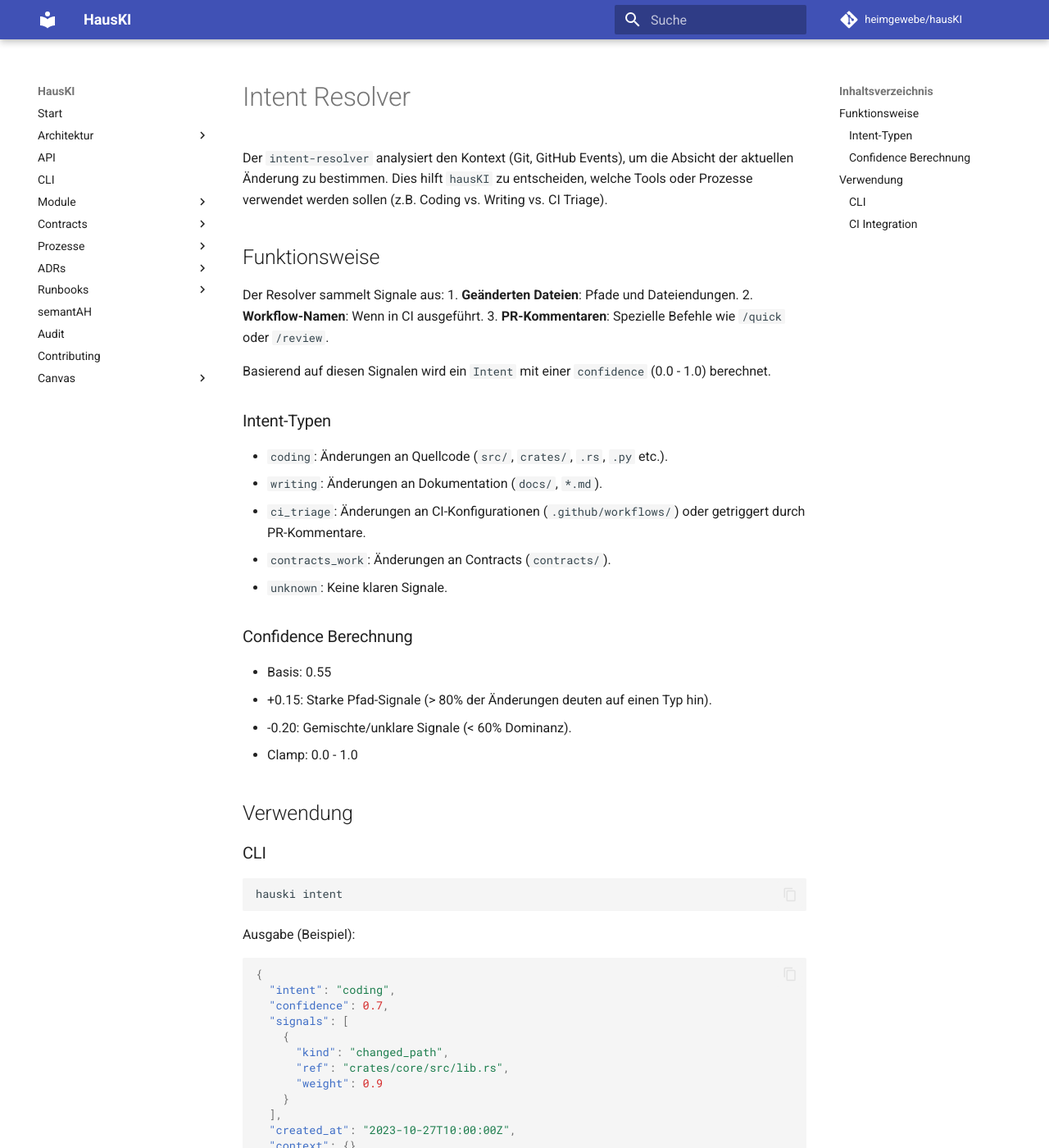
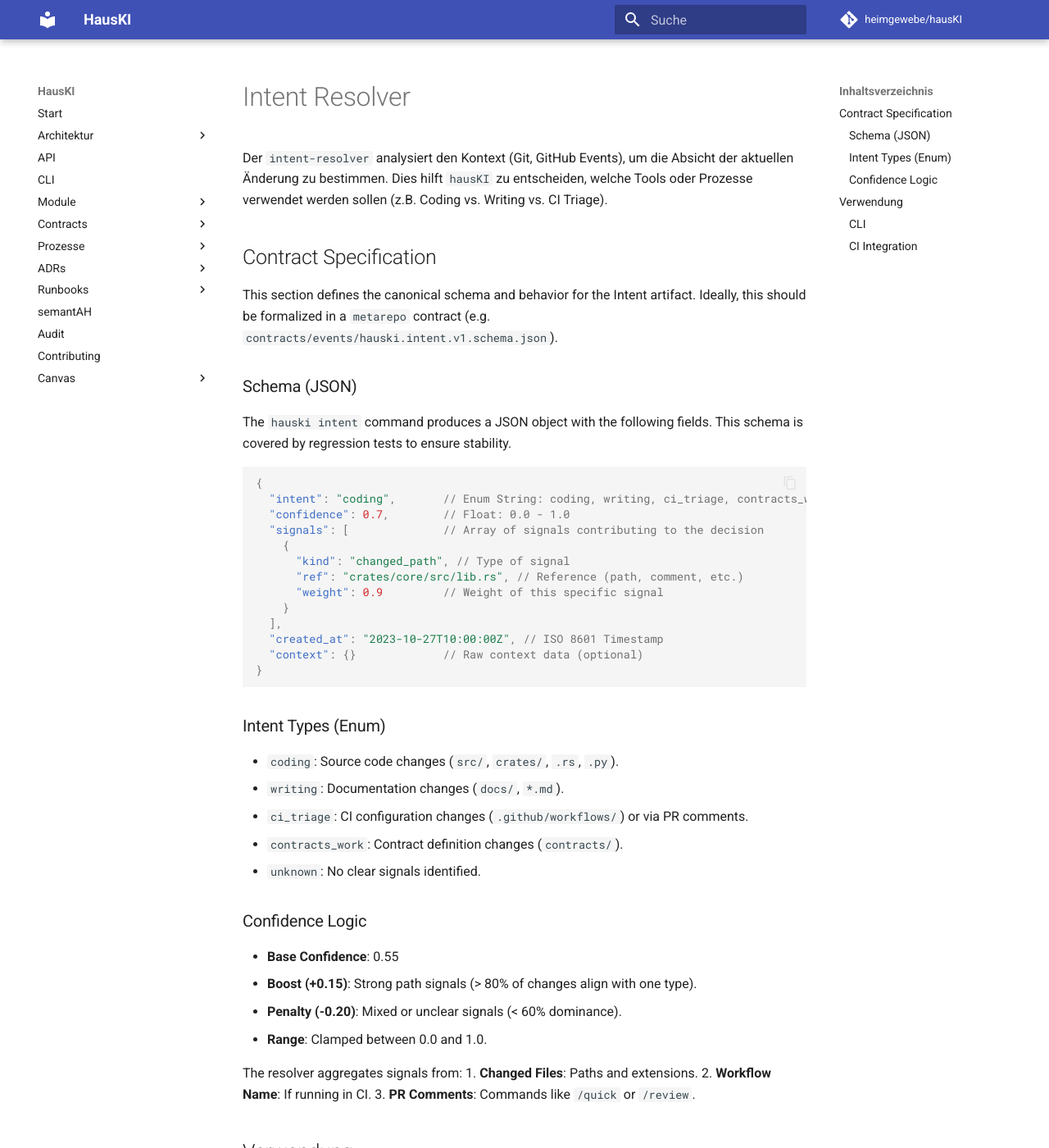
Before and after one commit to heimgewebe/hausKI, an MkDocs documentation site: the page built from docs/intent.md, in a window 1280 px wide and 1400 px high. Shown: the whole window at 82% size. Built offline with MkDocs 1.6.1 and Material for MkDocs 9.7.7, drawn with Linux system fonts in a browser that asks for light colours; comment, search, counter and statistics services are not loaded.

Commit message:
feat(core): stabilize intent artifact contract and docs
- Add regression test in `crates/core/src/intent_tests.rs` to enforce JSON schema stability (fields: `intent`, `confidence`, `signals`, `created_at`).
- Update `docs/intent.md` to formalize the Intent Artifact Schema and Confidence Logic as a contract specification.
- Verify `hauski intent` CLI output matches the specification.

````diff
--- a/docs/intent.md
+++ b/docs/intent.md
@@ -2,29 +2,49 @@
 
 Der `intent-resolver` analysiert den Kontext (Git, GitHub Events), um die Absicht der aktuellen Änderung zu bestimmen. Dies hilft `hausKI` zu entscheiden, welche Tools oder Prozesse verwendet werden sollen (z.B. Coding vs. Writing vs. CI Triage).
 
-## Funktionsweise
+## Contract Specification
 
-Der Resolver sammelt Signale aus:
-1.  **Geänderten Dateien**: Pfade und Dateiendungen.
-2.  **Workflow-Namen**: Wenn in CI ausgeführt.
-3.  **PR-Kommentaren**: Spezielle Befehle wie `/quick` oder `/review`.
+This section defines the canonical schema and behavior for the Intent artifact. Ideally, this should be formalized in a `metarepo` contract (e.g. `contracts/events/hauski.intent.v1.schema.json`).
 
-Basierend auf diesen Signalen wird ein `Intent` mit einer `confidence` (0.0 - 1.0) berechnet.
+### Schema (JSON)
 
-### Intent-Typen
+The `hauski intent` command produces a JSON object with the following fields. This schema is covered by regression tests to ensure stability.
 
-*   `coding`: Änderungen an Quellcode (`src/`, `crates/`, `.rs`, `.py` etc.).
-*   `writing`: Änderungen an Dokumentation (`docs/`, `*.md`).
-*   `ci_triage`: Änderungen an CI-Konfigurationen (`.github/workflows/`) oder getriggert durch PR-Kommentare.
-*   `contracts_work`: Änderungen an Contracts (`contracts/`).
-*   `unknown`: Keine klaren Signale.
+```json
+{
+  "intent": "coding",       // Enum String: coding, writing, ci_triage, contracts_work, unknown
+  "confidence": 0.7,        // Float: 0.0 - 1.0
+  "signals": [              // Array of signals contributing to the decision
+    {
+      "kind": "changed_path", // Type of signal
+      "ref": "crates/core/src/lib.rs", // Reference (path, comment, etc.)
+      "weight": 0.9         // Weight of this specific signal
+    }
+  ],
+  "created_at": "2023-10-27T10:00:00Z", // ISO 8601 Timestamp
+  "context": {}             // Raw context data (optional)
+}
+```
 
-### Confidence Berechnung
+### Intent Types (Enum)
 
-*   Basis: 0.55
-*   +0.15: Starke Pfad-Signale (> 80% der Änderungen deuten auf einen Typ hin).
-*   -0.20: Gemischte/unklare Signale (< 60% Dominanz).
-*   Clamp: 0.0 - 1.0
+*   `coding`: Source code changes (`src/`, `crates/`, `.rs`, `.py`).
+*   `writing`: Documentation changes (`docs/`, `*.md`).
+*   `ci_triage`: CI configuration changes (`.github/workflows/`) or via PR comments.
+*   `contracts_work`: Contract definition changes (`contracts/`).
+*   `unknown`: No clear signals identified.
+
+### Confidence Logic
+
+*   **Base Confidence**: 0.55
+*   **Boost (+0.15)**: Strong path signals (> 80% of changes align with one type).
+*   **Penalty (-0.20)**: Mixed or unclear signals (< 60% dominance).
+*   **Range**: Clamped between 0.0 and 1.0.
+
+The resolver aggregates signals from:
+1.  **Changed Files**: Paths and extensions.
+2.  **Workflow Name**: If running in CI.
+3.  **PR Comments**: Commands like `/quick` or `/review`.
 
 ## Verwendung
 
````
Also changed, not shown: 1 other file.
